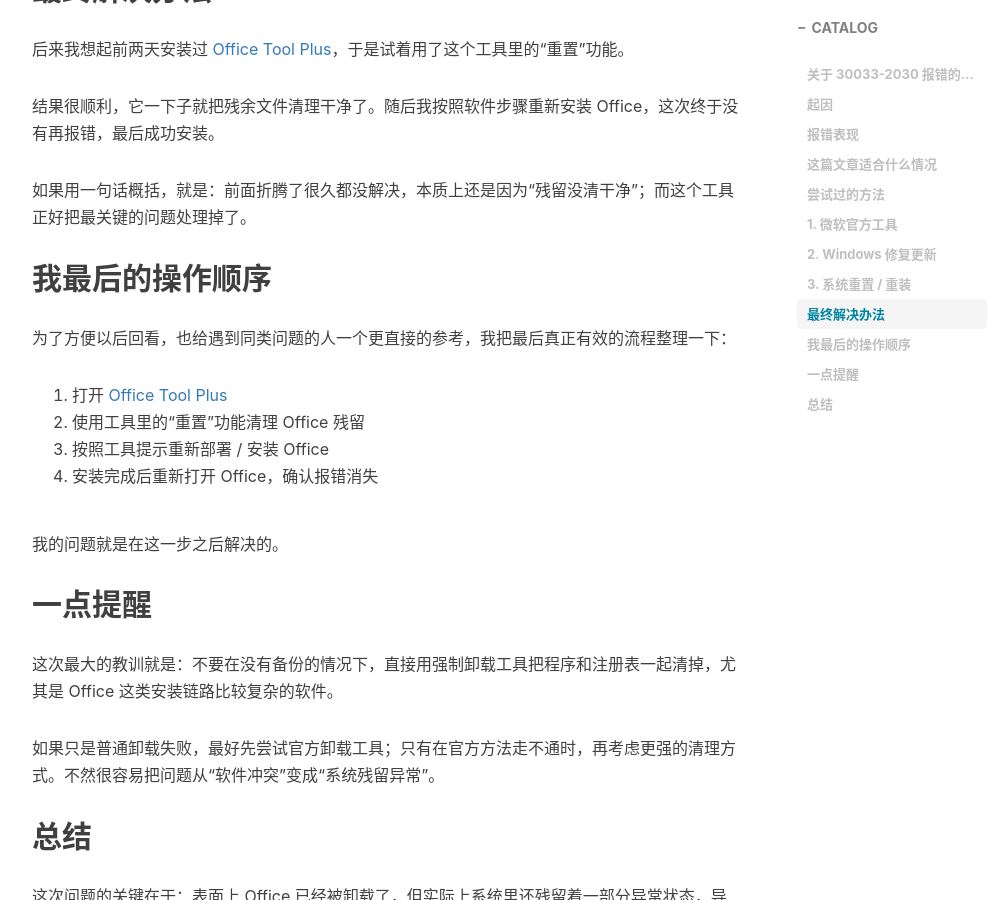
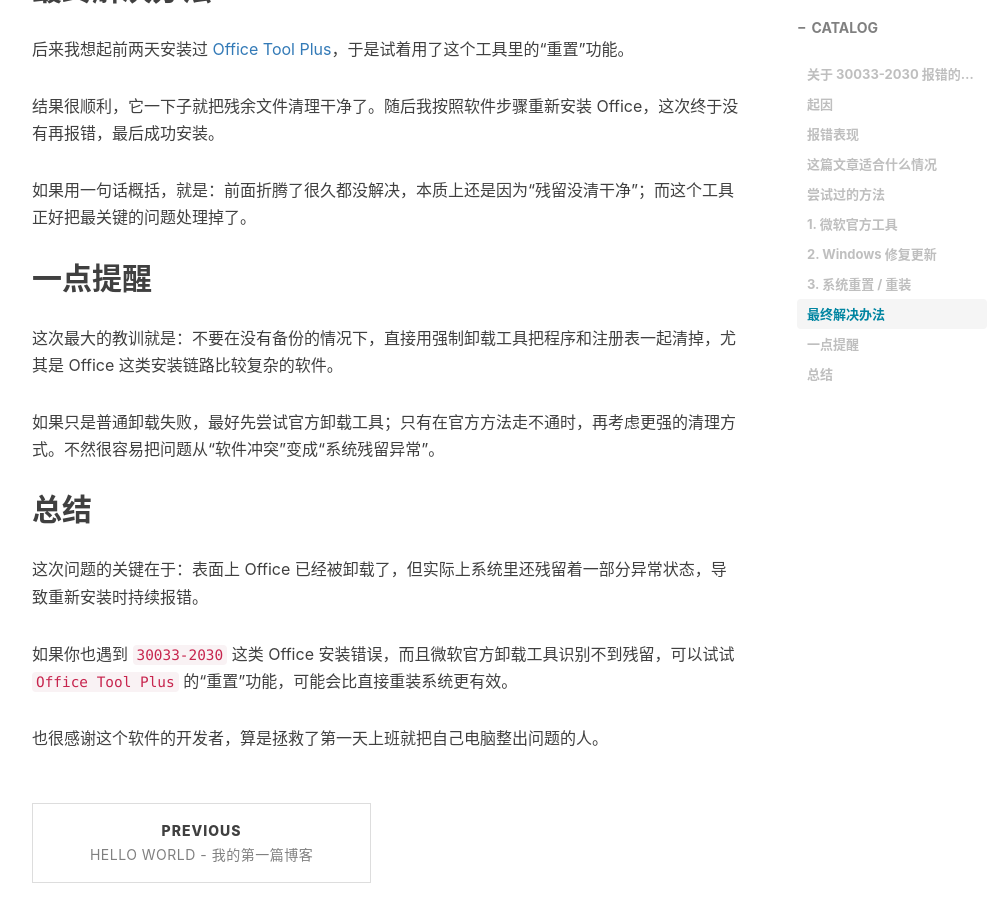
Before and after one commit to heritager/heritager.github.io, a Jekyll site: the page built from _posts/2026-03-18-office-30033-2030-fix.md, in a window 1280 px wide and 900 px high, scrolled down 2434 px. Shown: the whole window, without its empty margins (233-1237 px from the left). Built offline with Jekyll 4.4.1, drawn with Linux system fonts in a browser that asks for light colours; nearby versions of some CDN libraries; comment, search, counter and statistics services are not loaded.

Commit message:
Refine Office post content

```diff
--- a/_posts/2026-03-18-office-30033-2030-fix.md
+++ b/_posts/2026-03-18-office-30033-2030-fix.md
@@ -71,17 +71,6 @@ tags:
 
 如果用一句话概括，就是：前面折腾了很久都没解决，本质上还是因为“残留没清干净”；而这个工具正好把最关键的问题处理掉了。
 
-## 我最后的操作顺序
-
-为了方便以后回看，也给遇到同类问题的人一个更直接的参考，我把最后真正有效的流程整理一下：
-
-1. 打开 [Office Tool Plus](https://otp.landian.vip/en-us/)
-2. 使用工具里的“重置”功能清理 Office 残留
-3. 按照工具提示重新部署 / 安装 Office
-4. 安装完成后重新打开 Office，确认报错消失
-
-我的问题就是在这一步之后解决的。
-
 ## 一点提醒
 
 这次最大的教训就是：不要在没有备份的情况下，直接用强制卸载工具把程序和注册表一起清掉，尤其是 Office 这类安装链路比较复杂的软件。
```
